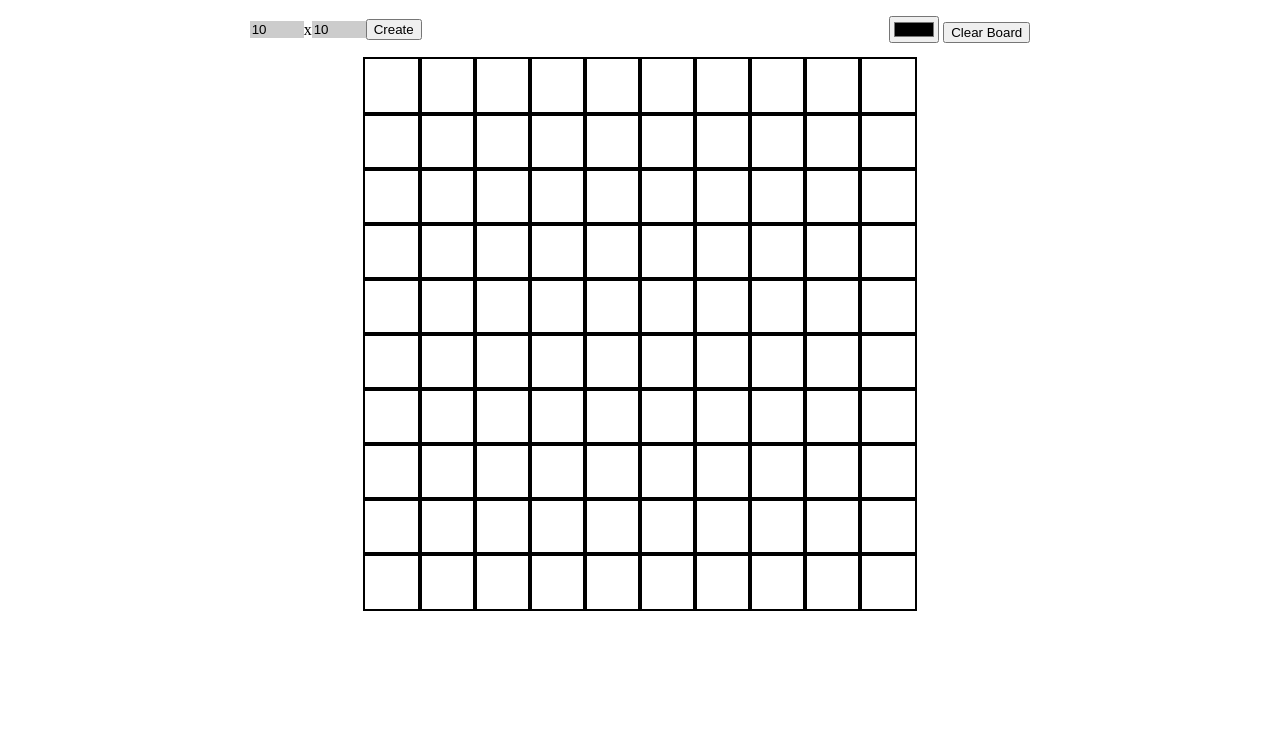
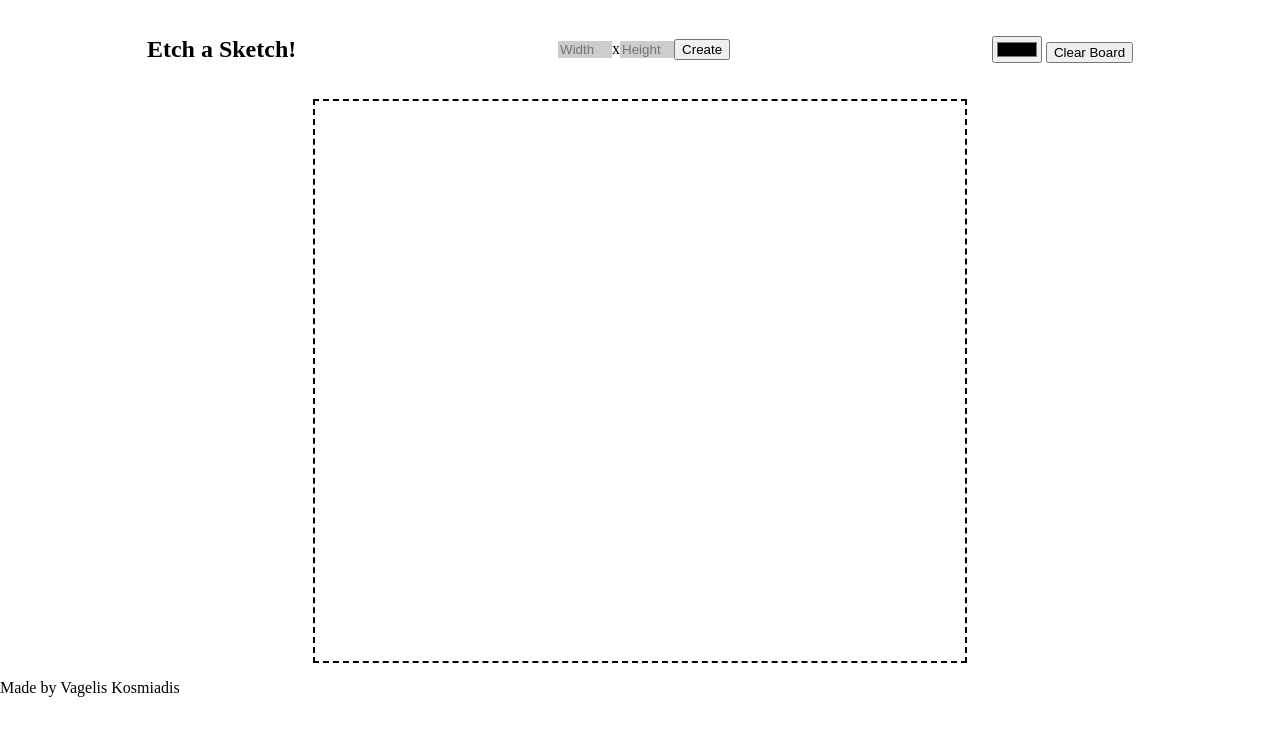
Before and after one commit to kosmiadis/etch-a-sketch, a plain HTML site: page index.html in a window 1280 px wide. Drawn offline with Linux system fonts and the light colour scheme.

Commit message:
Added New Lines

```diff
--- a/index.html
+++ b/index.html
@@ -8,12 +8,12 @@
 </head>
 <body>
     <div class="header">
+        <h2>Etch a Sketch!</h2>
         <div class="cells-input">
-            <input type="text" id='grid-width' placeholder="Width" value="10">
+            <input type="text" id='grid-width' placeholder="Width">
             <span>x</span>
-            <input type="text" id='grid-height' placeholder="Height" value="10">
+            <input type="text" id='grid-height' placeholder="Height">
             <button id="create-grid-btn">Create</button>
-
         </div>
         <div class="actions">
             <input type="color" id="select-color">
@@ -21,11 +21,12 @@
         </div>
     </div>
 
-    <div class="outer-container">
-        <div class="paint-container">
-        </div>
+    <div class="paint-container">
     </div>
 
+    <footer>
+        <p>Made by Vagelis Kosmiadis</p>
+    </footer>
     <script defer src="main.js"></script>
 </body>
 </html>
--- a/main.js
+++ b/main.js
@@ -1,17 +1,17 @@
 const paintContainer = document.querySelector('.paint-container')
-const GRIDWIDTH = document.querySelector('#grid-width')
-const GRIDHEIGHT = document.querySelector('#grid-height')
+let GRIDWIDTH = document.querySelector('#grid-width')
+let GRIDHEIGHT = document.querySelector('#grid-height')
 const createGridBtn = document.querySelector('#create-grid-btn')
 const clearBoard = document.querySelector('#clear-board')
 const selectColor = document.querySelector('#select-color')
 
 let CURRENTDRAWINGCOLOR = selectColor.value
 
-const GRID = GRIDWIDTH.value * GRIDHEIGHT.value
+let GRID = GRIDWIDTH.value * GRIDHEIGHT.value
 let paintState = false
 
 window.addEventListener('load', e => {
-    initialize()
+    initialize(document.querySelector('#grid-width'), document.querySelector('#grid-height'), )
 })
 
 window.addEventListener('mousedown', e => {
@@ -23,23 +23,35 @@ window.addEventListener('mouseup', e => {
 })
 
 createGridBtn.addEventListener('click', e => {
-    initialize()
+    GRIDWIDTH = document.querySelector('#grid-width')
+    GRIDHEIGHT = document.querySelector('#grid-height')
+    initialize(GRIDWIDTH, GRIDHEIGHT)
+    console.log(GRID, GRIDWIDTH.value, GRIDHEIGHT.value)
+
+
 })
 
 selectColor.addEventListener('input', e => {
     CURRENTDRAWINGCOLOR = selectColor.value
 })
 
-function initialize () {
-    paintContainer.innerHTML = ''
-    let gridIndex = 1
+function clearBoardFunction () {
+    let boxes = paintContainer.querySelectorAll('.box')
+
+    for (let box of boxes) {
+        box.style.backgroundColor = 'white'
+    }
+}
+
+function initialize (GRIDWIDTH, GRIDHEIGHT) {
+    let gridIndex = 0
     let gridBox
 
-    while (gridIndex <= GRID) {
+    while (gridIndex <= GRIDWIDTH.value * GRIDHEIGHT.value) {
         gridBox = document.createElement('div')
         gridBox.setAttribute('class', 'box')
         gridBox.style.width = `${paintContainer.width / GRIDWIDTH}px`
-        gridBox.style.height = `${paintContainer.height / GRIDHEIGHT}px`
+        gridBox.style.height = 'auto'
 
         paintContainer.appendChild(gridBox)
         gridIndex++
@@ -56,10 +68,6 @@ function initialize () {
     }
 
     clearBoard.addEventListener('click', e => {
-        let boxes = paintContainer.querySelectorAll('.box')
-
-        for (let box of boxes) {
-            box.style.backgroundColor = 'white'
-        }
+        clearBoardFunction()
     })
 }
--- a/style.scss
+++ b/style.scss
@@ -5,15 +5,16 @@ body {
 }
 
 .paint-container {
-    outline: 2px solid;
     margin: auto;
-    width: 550px;
-    height: 550px;
+    border: 2px dashed black;
+    width: 90%;
+    max-width: 650px;
+    height: 70%;
+    max-height: 650px;
     display: grid;
     gap: 0;
 
     .box {
-        outline: 2px solid black;
         margin: 0;
     }
 }
```
Also changed, not shown: style.css, style.min.css.
